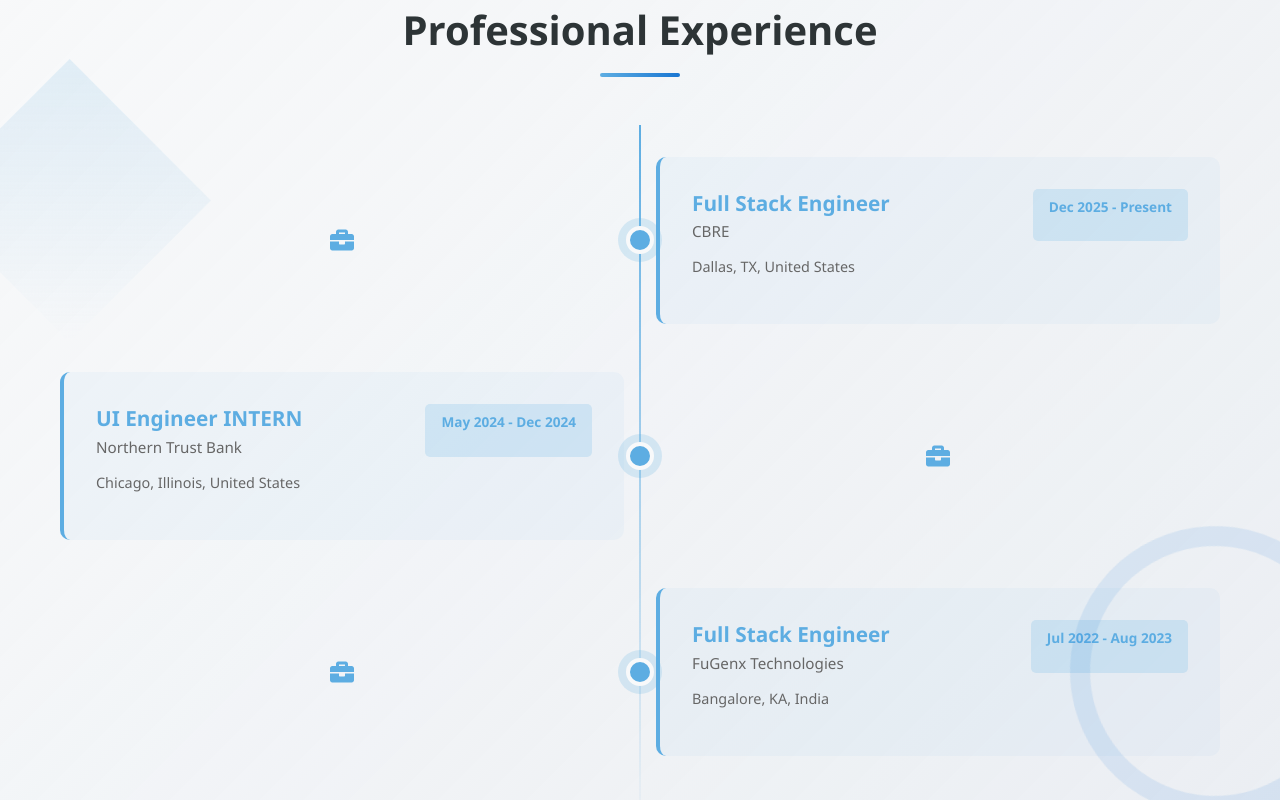
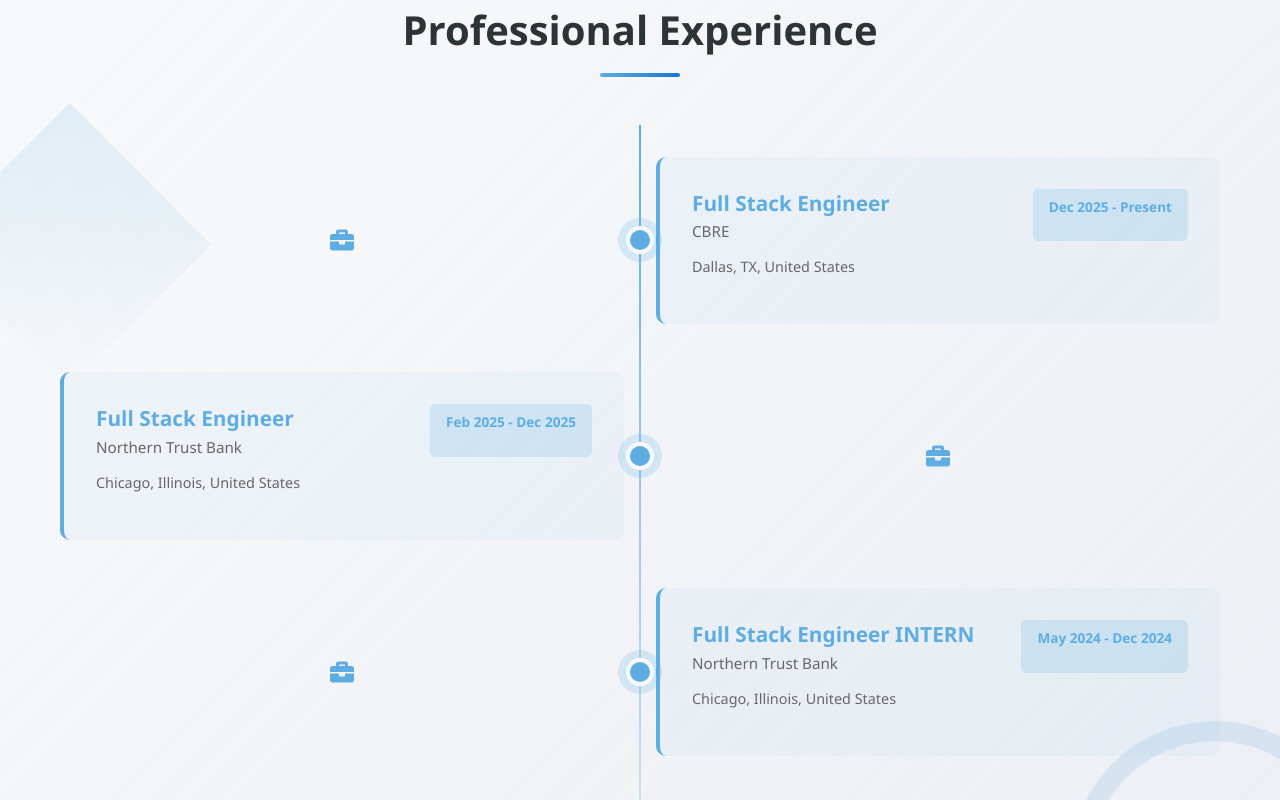
Before and after one commit to samasaibhargavreddy/Portfolio, a React (Vite) app: page / in a window 1280 px wide. Shown: the part 1740-2540 px from the top of the page. Built offline with nearby package versions, Linux system fonts and the light colour scheme.

Commit message:
Add Northern Trust Bank Full Stack Engineer (Feb 2025 - Dec 2025) and Full Stack Engineer INTERN (May 2024 - Dec 2024)

```diff
--- a/src/components/Experience.jsx
+++ b/src/components/Experience.jsx
@@ -12,7 +12,15 @@
     ]
   },
   {
-    title: 'UI Engineer INTERN',
+    title: 'Full Stack Engineer',
+    company: 'Northern Trust Bank',
+    location: 'Chicago, Illinois, United States',
+    period: 'Feb 2025 - Dec 2025',
+    highlights: [
+    ]
+  },
+  {
+    title: 'Full Stack Engineer INTERN',
     company: 'Northern Trust Bank',
     location: 'Chicago, Illinois, United States',
     period: 'May 2024 - Dec 2024',
```
